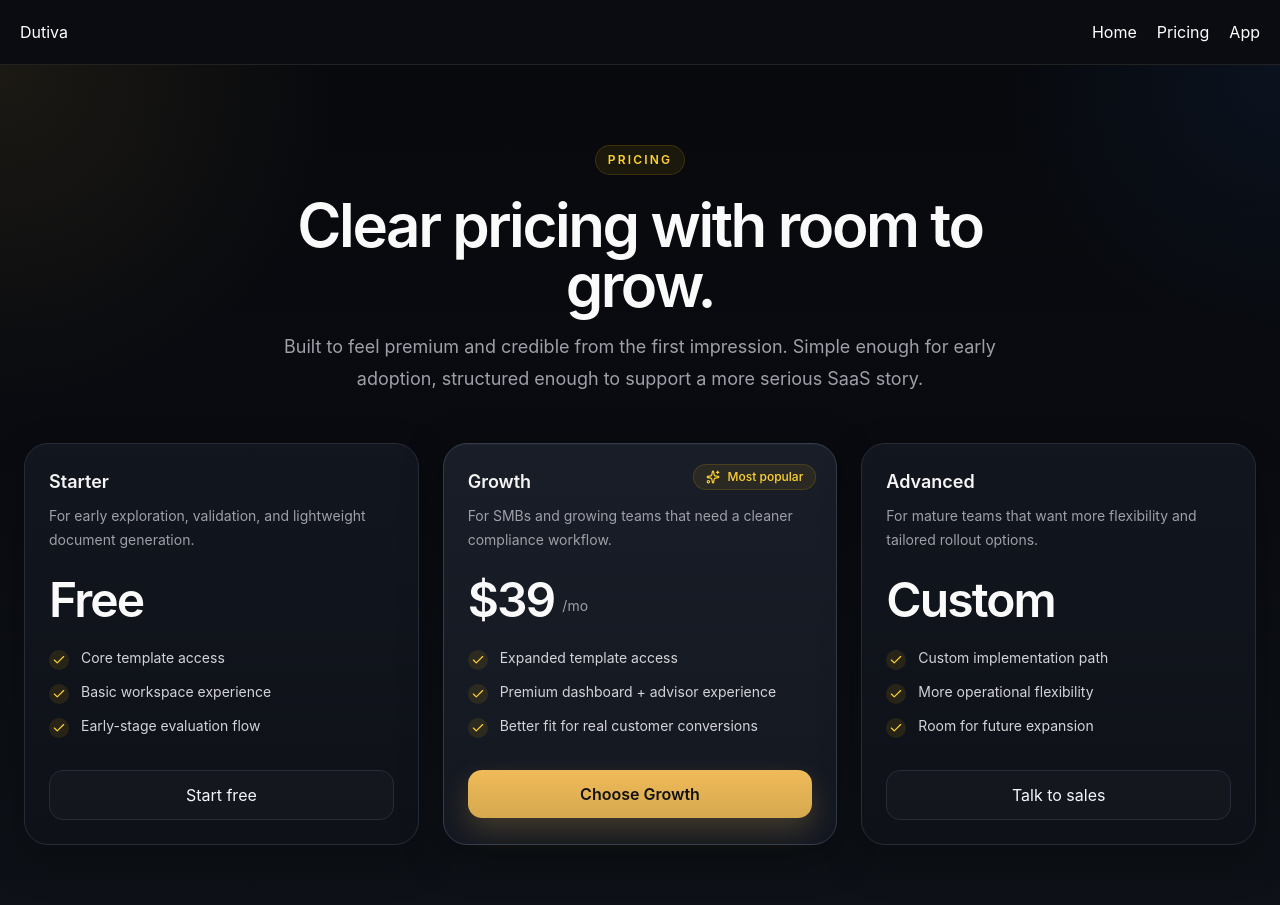
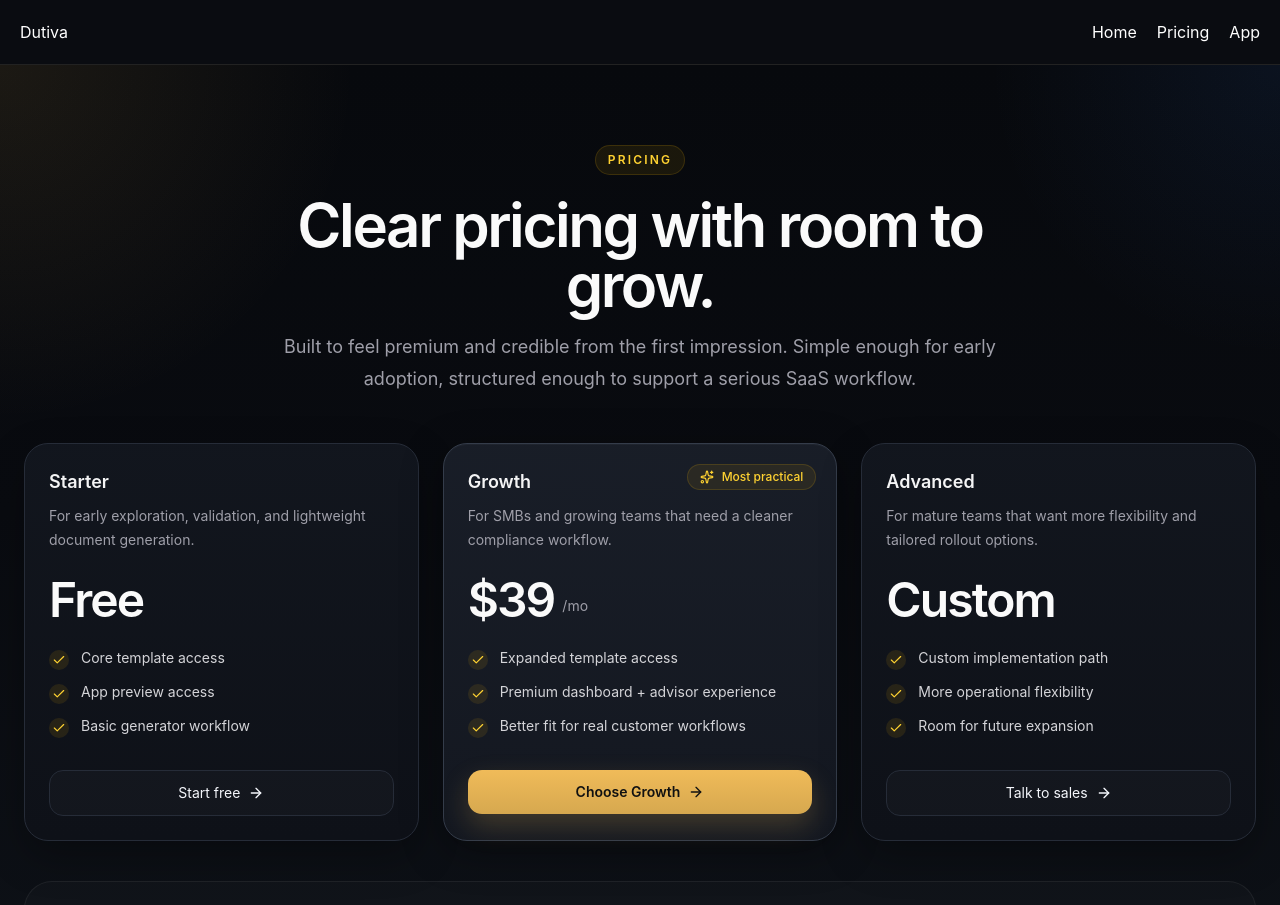
Before and after one commit to Dutiva-Canada/dutiva, a React (Vite) app: page /pricing in a window 1280 px wide. Shown: the top 905 px of the page. Built offline with nearby package versions, Linux system fonts and the light colour scheme.

Commit message:
Update PricingPage.jsx

```diff
--- a/src/pages/PricingPage.jsx
+++ b/src/pages/PricingPage.jsx
@@ -1,4 +1,5 @@
-import { Check, Sparkles } from "lucide-react";
+import { Check, Sparkles, ArrowRight } from "lucide-react";
+import { Link } from "react-router-dom";
 
 function Section({ children, className = "" }) {
   return <section className={`mx-auto w-full max-w-7xl px-4 md:px-6 ${className}`}>{children}</section>;
@@ -20,6 +21,7 @@ function PriceCard({
   features,
   featured = false,
   cta,
+  to,
 }) {
   return (
     <div
@@ -31,7 +33,7 @@ function PriceCard({
       {featured ? (
         <div className="absolute right-5 top-5 inline-flex items-center gap-2 rounded-full border border-amber-400/15 bg-amber-400/8 px-3 py-1 text-xs font-medium text-amber-300">
           <Sparkles className="h-3.5 w-3.5" />
-          Most popular
+          Most practical
         </div>
       ) : null}
 
@@ -56,14 +58,16 @@ function PriceCard({
         ))}
       </div>
 
-      <button
+      <Link
+        to={to}
         className={[
-          "mt-8 w-full px-4 py-3 text-sm",
+          "mt-8 inline-flex w-full items-center justify-center gap-2 px-4 py-3 text-sm",
           featured ? "gold-button" : "ghost-button",
         ].join(" ")}
       >
         {cta}
-      </button>
+        <ArrowRight className="h-4 w-4" />
+      </Link>
     </div>
   );
 }
@@ -83,7 +87,7 @@ export default function PricingPage() {
 
           <p className="mt-4 text-lg leading-8 text-zinc-400">
             Built to feel premium and credible from the first impression. Simple enough for early
-            adoption, structured enough to support a more serious SaaS story.
+            adoption, structured enough to support a serious SaaS workflow.
           </p>
         </div>
 
@@ -94,10 +98,11 @@ export default function PricingPage() {
             desc="For early exploration, validation, and lightweight document generation."
             features={[
               "Core template access",
-              "Basic workspace experience",
-              "Early-stage evaluation flow",
+              "App preview access",
+              "Basic generator workflow",
             ]}
             cta="Start free"
+            to="/app/generator?template=Offer%20Letter"
           />
 
           <PriceCard
@@ -109,9 +114,10 @@ export default function PricingPage() {
             features={[
               "Expanded template access",
               "Premium dashboard + advisor experience",
-              "Better fit for real customer conversions",
+              "Better fit for real customer workflows",
             ]}
             cta="Choose Growth"
+            to="/app"
           />
 
           <PriceCard
@@ -124,7 +130,17 @@ export default function PricingPage() {
               "Room for future expansion",
             ]}
             cta="Talk to sales"
+            to="/app/settings"
           />
+        </div>
+
+        <div className="mt-10 rounded-[28px] border border-white/6 bg-white/[0.02] p-6 text-center">
+          <div className="text-sm font-medium text-zinc-100">
+            The strongest proof is now the product flow itself.
+          </div>
+          <div className="mt-2 text-sm text-zinc-400">
+            Pricing should lead naturally into the generator, advisor, and workspace experience you’ve built.
+          </div>
         </div>
       </Section>
     </div>
```
